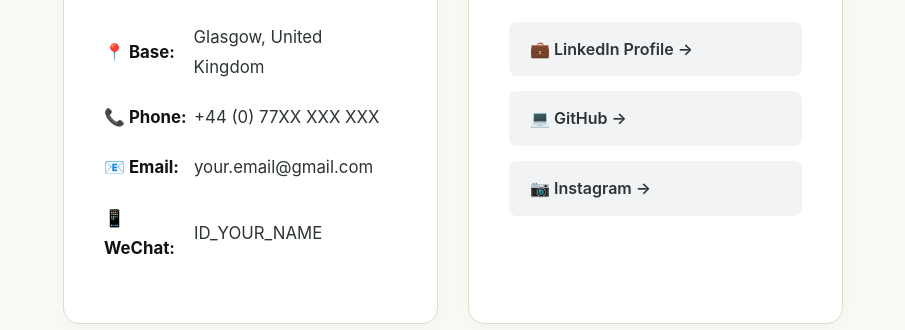
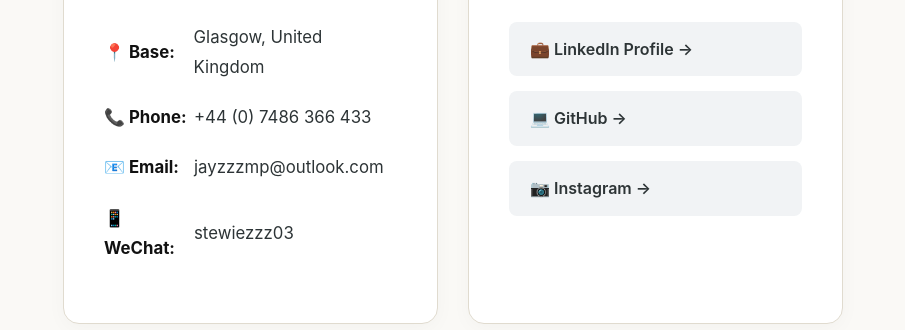
Before and after one commit to jayzzzzmp-commits/jayzzzzmp-commits.github.io, a Jekyll site: the page built from contact.html, in a window 1280 px wide. Shown: the part 335-665 px from the top of the page, without its empty margins (187-1092 px from the left). Built offline with Jekyll 4.4.1, drawn with Linux system fonts in a browser that asks for light colours.

Commit message:
Update contact.html

```diff
--- a/contact.html
+++ b/contact.html
@@ -101,9 +101,9 @@ title: Get in touch - My life
     <div class="card-title">Direct Contact</div>
     <ul class="contact-list">
         <li><b>📍 Base:</b> Glasgow, United Kingdom</li>
-        <li><b>📞 Phone:</b> +44 (0) 77XX XXX XXX</li>
-        <li><b>📧 Email:</b> your.email@gmail.com</li>
-        <li><b>📱 WeChat:</b> ID_YOUR_NAME</li>
+        <li><b>📞 Phone:</b> +44 (0) 7486 366 433</li>
+        <li><b>📧 Email:</b> jayzzzmp@outlook.com</li>
+        <li><b>📱 WeChat:</b> stewiezzz03</li>
     </ul>
 </div>
 
```
